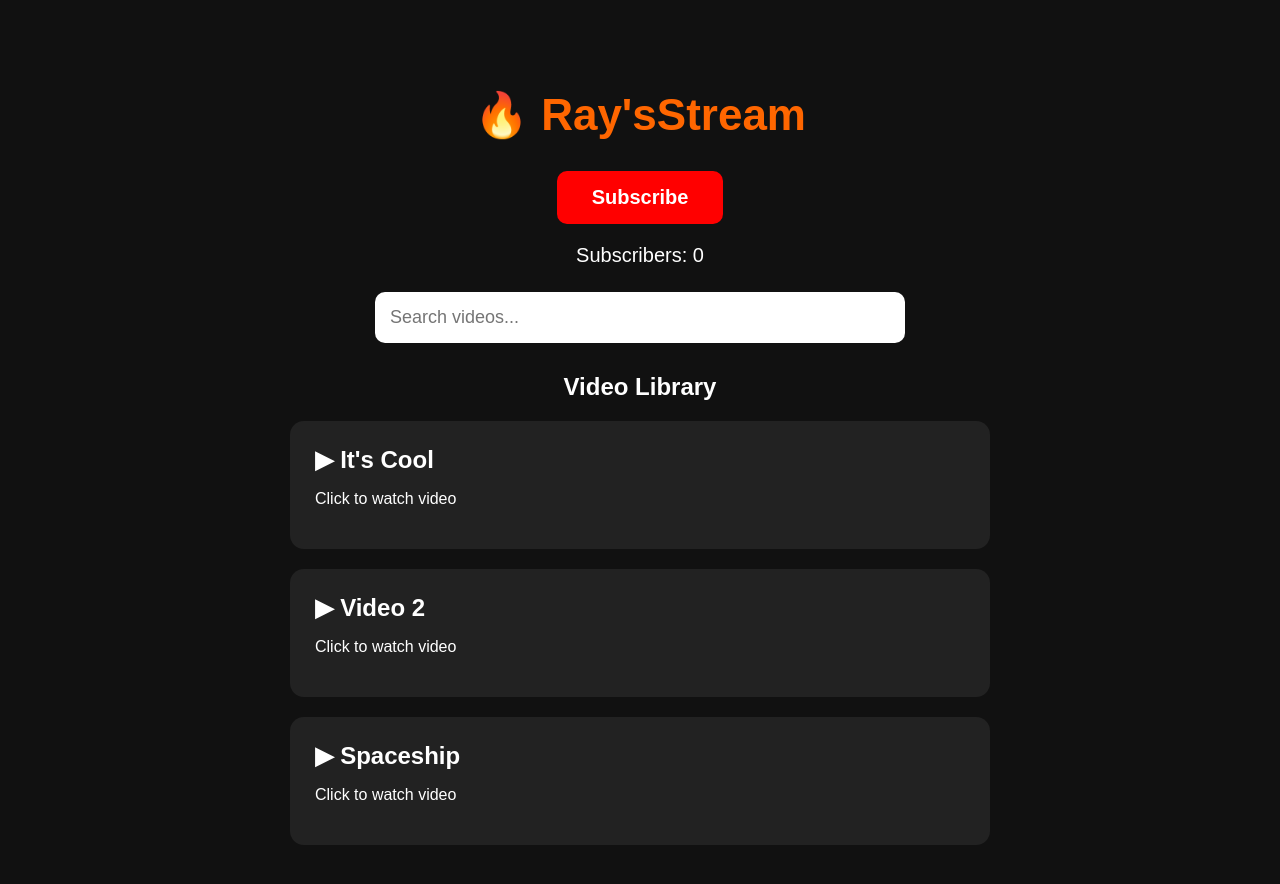
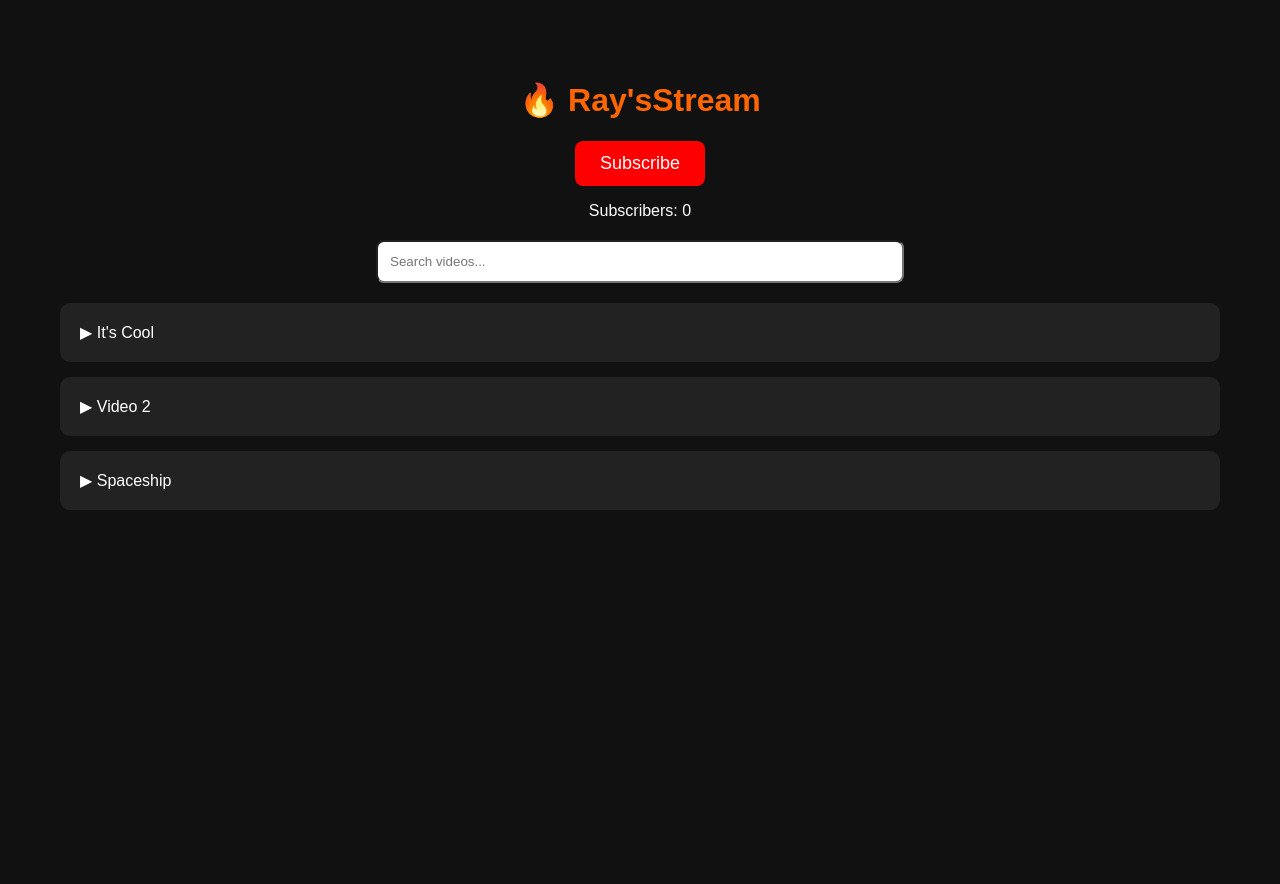
Before and after one commit to greentreerecord-hue/raysstream-clean, a Next.js app: page / in a window 1280 px wide. Shown: the top 884 px of the page. Built offline with nearby package versions, Linux system fonts and the light colour scheme.

Commit message:
Update page.tsx

```diff
--- a/app/page.tsx
+++ b/app/page.tsx
@@ -1,30 +1,30 @@
 "use client";
 
-import { useEffect, useState } from "react";
-
-const videos = [
-  { title: "It's Cool", slug: "itscool" },
-  { title: "Video 2", slug: "video2" },
-  { title: "Spaceship", slug: "video3" },
-];
+import { useState, useEffect } from "react";
 
 export default function HomePage() {
   const [search, setSearch] = useState("");
-  const [subscribers, setSubscribers] = useState(0);
+  const [subs, setSubs] = useState(0);
 
   useEffect(() => {
     const saved = localStorage.getItem("raysstream_subscribers");
-    if (saved) setSubscribers(Number(saved));
+    if (saved) setSubs(Number(saved));
   }, []);
 
-  function subscribe() {
-    const next = subscribers + 1;
-    setSubscribers(next);
+  const subscribe = () => {
+    const next = subs + 1;
+    setSubs(next);
     localStorage.setItem("raysstream_subscribers", String(next));
-  }
+  };
 
-  const filteredVideos = videos.filter((video) =>
-    video.title.toLowerCase().includes(search.toLowerCase())
+  const videos = [
+    { title: "It's Cool", link: "/watch/itscool" },
+    { title: "Video 2", link: "/watch/video2" },
+    { title: "Spaceship", link: "/watch/video3" },
+  ];
+
+  const filtered = videos.filter((v) =>
+    v.title.toLowerCase().includes(search.toLowerCase())
   );
 
   return (
@@ -37,77 +37,58 @@ export default function HomePage() {
         fontFamily: "Arial",
       }}
     >
-      <h1 style={{ textAlign: "center", fontSize: "44px" }}>
-        🔥 Ray&apos;sStream
-      </h1>
+      <h1 style={{ textAlign: "center" }}>🔥 Ray'sStream</h1>
 
-      <div style={{ textAlign: "center", marginBottom: "25px" }}>
+      <div style={{ textAlign: "center", marginBottom: "20px" }}>
         <button
           onClick={subscribe}
           style={{
             background: "red",
             color: "white",
             border: "none",
-            padding: "15px 35px",
-            borderRadius: "10px",
-            fontSize: "20px",
-            fontWeight: "bold",
+            padding: "12px 25px",
+            borderRadius: "8px",
+            fontSize: "18px",
           }}
         >
           Subscribe
         </button>
 
-        <p style={{ fontSize: "20px" }}>Subscribers: {subscribers}</p>
+        <p>Subscribers: {subs}</p>
       </div>
 
-      <div style={{ textAlign: "center", marginBottom: "30px" }}>
+      <div style={{ textAlign: "center", marginBottom: "20px" }}>
         <input
+          type="text"
           placeholder="Search videos..."
           value={search}
           onChange={(e) => setSearch(e.target.value)}
           style={{
             width: "90%",
             maxWidth: "500px",
-            padding: "15px",
-            fontSize: "18px",
-            borderRadius: "10px",
-            border: "none",
+            padding: "12px",
+            borderRadius: "8px",
           }}
         />
       </div>
 
-      <h2 style={{ textAlign: "center" }}>Video Library</h2>
-
-      <div
+      {filtered.map((video) => (
+        <a
+          key={video.link}
+          href={video.link}
           style={{
-          display: "grid",
-          gap: "20px",
-          maxWidth: "700px",
-          margin: "0 auto",
-        }}
-      >
-        {filteredVideos.map((video) => (
-          <a
-            key={video.slug}
-            href={`/watch/${video.slug}`}
-            style={{
+            display: "block",
             background: "#222",
             color: "white",
-              padding: "25px",
-              borderRadius: "14px",
+            padding: "20px",
+            marginBottom: "15px",
+            borderRadius: "10px",
             textDecoration: "none",
-              fontSize: "24px",
-              fontWeight: "bold",
-              display: "block",
           }}
         >
           ▶ {video.title}
-            <p style={{ fontSize: "16px", fontWeight: "normal" }}>
-              Click to watch video
-            </p>
         </a>
       ))}
-      </div>
     </main>
   );
 }
```
Lines whose indentation alone changed are shown as unchanged.
